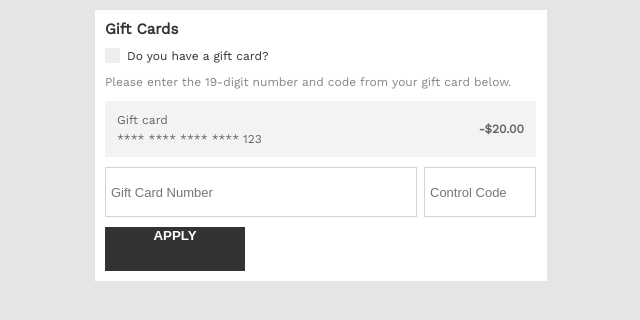
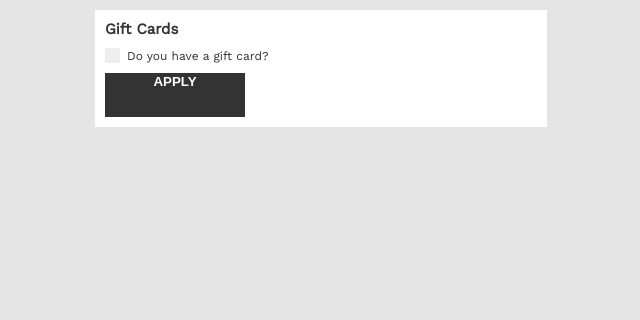
Before and after one commit to stephangriesel/checkout-form-react, a React (Create React App) app: page / in a window 1280 px wide. Shown: the top 320 px of the page, without its empty margins (319-959 px from the left). Built offline with nearby package versions, Linux system fonts and the light colour scheme.

Commit message:
add coupon component, add logic to show/hide

```diff
--- /dev/null
+++ b/src/components/Coupon.js
@@ -0,0 +1,23 @@
+import React, { Component } from 'react';
+
+class Coupon extends Component {
+    render(){
+        return <div className="show-coupon">
+        <p class="coupon-desc">Please enter the 19-digit number and code from your gift card below.</p>
+        <div className="result">
+            <div className="result-left">
+                <p>Gift card</p>
+                <p>**** **** **** **** 123</p>
+            </div>
+            <div className="result-right">
+                <p>-$20.00</p>
+            </div>
+        </div>
+        <div className="gift-number">
+            <input placeholder="Gift Card Number" /><input placeholder="Control Code" />
+        </div>
+    </div>
+    }
+}
+
+export default Coupon;
--- a/src/components/GiftCard.js
+++ b/src/components/GiftCard.js
@@ -1,7 +1,21 @@
 import React, { Component } from 'react';
 import '../css/GiftCard.css';
+import Coupon from './Coupon'
 
 class GiftCard extends Component {
+    constructor(props) {
+        super(props);
+        this.state = {
+            showCoupon: false
+        }
+        this.showCoupon = this.showCoupon.bind(this); // es6 option also possible
+    }
+
+    showCoupon() {
+        this.setState({
+            showCoupon: !this.state.showCoupon
+        });
+    }
     render() {
         return (
             <div className="form-wrapper">
@@ -10,25 +24,15 @@ class GiftCard extends Component {
                     <form>
                         <div className="gift-checkbox">
                             <label class="container">Do you have a gift card?
-                                <input type="checkbox" name="giftcard-checkbox" />
+                                <input type="checkbox" name="giftcard-checkbox" onClick={this.showCoupon} />
                                 <span className="checkmark"></span>
                             </label>
                         </div>
-                        <div className="show-coupon">
-                            <p class="coupon-desc">Please enter the 19-digit number and code from your gift card below.</p>
-                            <div className="result">
-                                <div className="result-left">
-                                    <p>Gift card</p>
-                                    <p>**** **** **** **** 123</p>
-                                </div>
-                                <div className="result-right">
-                                    <p>-$20.00</p>
-                                </div>
-                            </div>
-                            <div className="gift-number">
-                                <input placeholder="Gift Card Number" /><input placeholder="Control Code" />
-                            </div>
-                        </div>
+
+                        {this.state.showCoupon ?
+                            <Coupon />
+                            : null}
+
                         <button className="apply-btn">APPLY</button>
                     </form>
                 </div>
```
